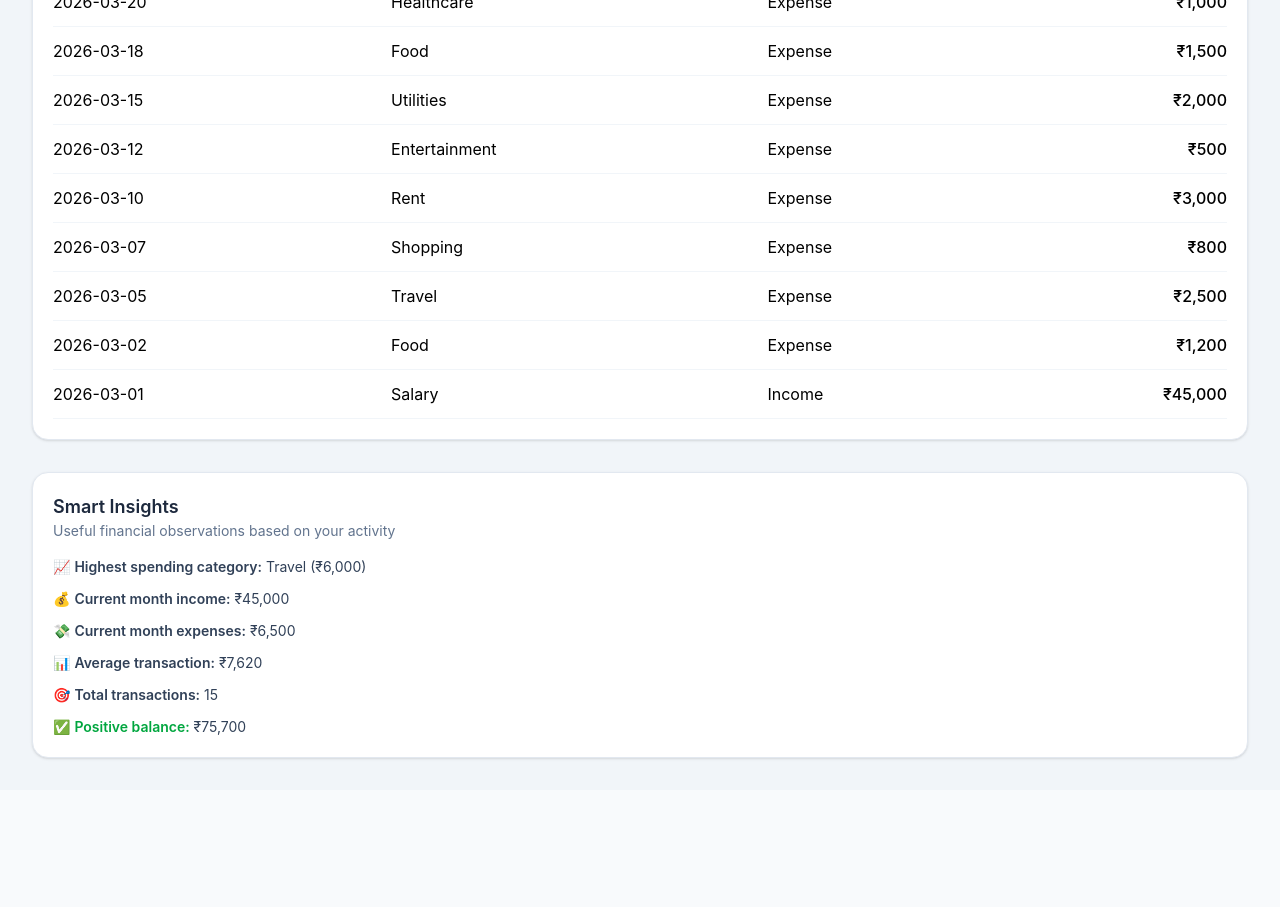
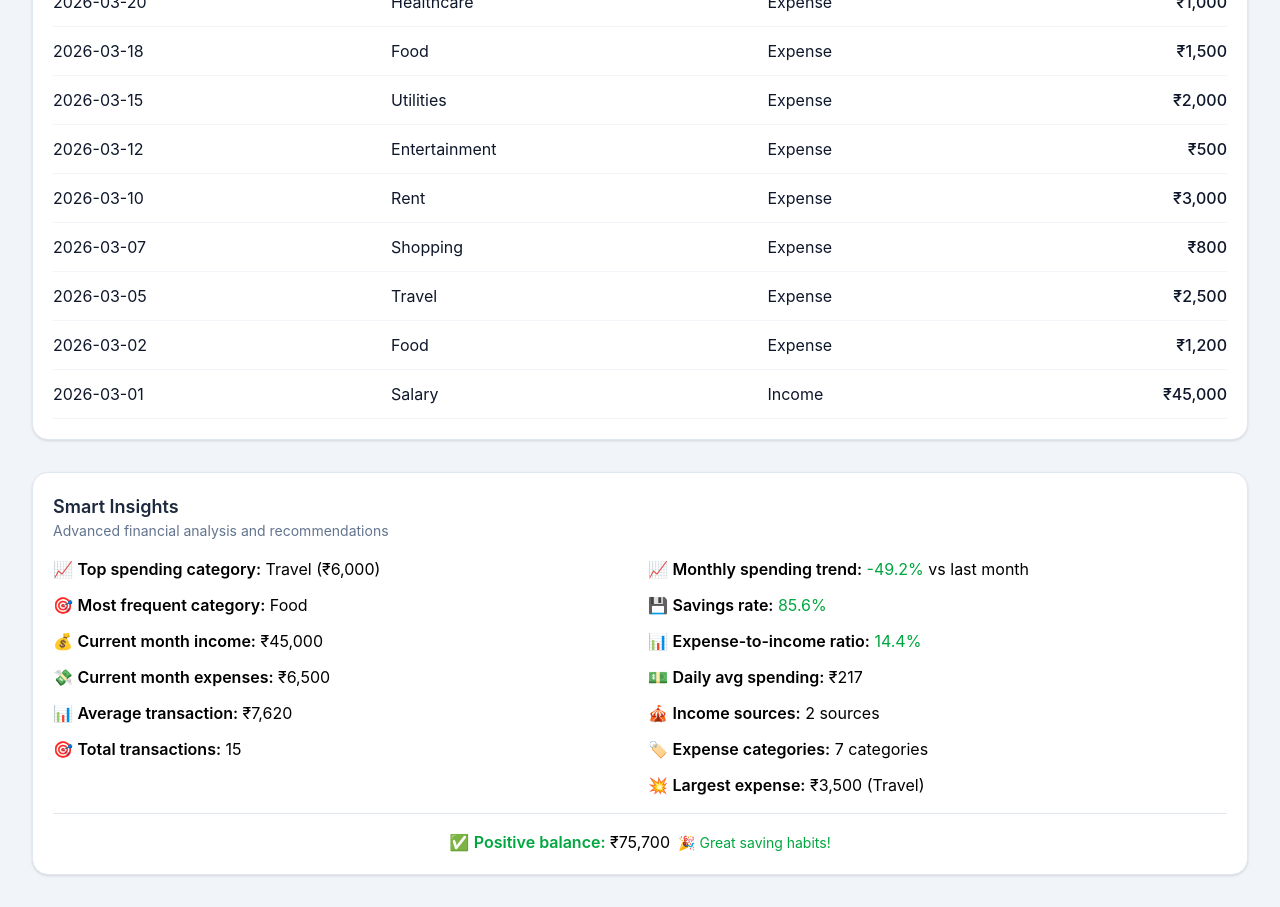
Before and after one commit to OmpalSingh01/finance-dashboard, a React (Vite) app: page / in a window 1280 px wide. Shown: the part 1320-2227 px from the top of the page. Before the commit the page ends 2110 px from the top, so only its background shows below. Built offline with nearby package versions, Linux system fonts and the light colour scheme.

Commit message:
SmartInsights

```diff
--- a/src/components/AddTransactionForm.jsx
+++ b/src/components/AddTransactionForm.jsx
@@ -39,28 +39,28 @@ export default function AddTransactionForm() {
   }
 
   return (
-    <div className="fixed inset-0 z-50 flex items-center justify-center bg-black bg-opacity-50 p-4">
-      <div className="w-full max-w-md rounded-2xl border border-slate-200 bg-white p-6 shadow-lg">
-        <h2 className="mb-4 text-lg font-semibold text-slate-800">
+    <div className="fixed inset-0 z-50 flex items-center justify-center bg-black bg-opacity-50 p-4 dark:bg-opacity-70">
+      <div className="w-full max-w-md rounded-2xl border border-slate-200 bg-white p-6 shadow-lg dark:border-slate-700 dark:bg-slate-800">
+        <h2 className="mb-4 text-lg font-semibold text-slate-800 dark:text-white">
           Add New Transaction
         </h2>
 
         <form onSubmit={handleSubmit} className="space-y-4">
           <div>
-            <label className="block text-sm font-medium text-slate-700 mb-1">
+            <label className="block text-sm font-medium text-slate-700 mb-1 dark:text-slate-300">
               Date
             </label>
             <input
               type="date"
               value={formData.date}
               onChange={(e) => setFormData({ ...formData, date: e.target.value })}
-              className="w-full rounded-lg border border-slate-300 px-3 py-2 outline-none focus:ring-2 focus:ring-slate-300"
+              className="w-full rounded-lg border border-slate-300 bg-white px-3 py-2 text-slate-900 outline-none focus:ring-2 focus:ring-slate-300 dark:border-slate-600 dark:bg-slate-700 dark:text-white dark:focus:ring-slate-500"
               required
             />
           </div>
 
           <div>
-            <label className="block text-sm font-medium text-slate-700 mb-1">
+            <label className="block text-sm font-medium text-slate-700 mb-1 dark:text-slate-300">
               Amount (₹)
             </label>
             <input
@@ -70,13 +70,13 @@ export default function AddTransactionForm() {
               value={formData.amount}
               onChange={(e) => setFormData({ ...formData, amount: e.target.value })}
               placeholder="Enter amount"
-              className="w-full rounded-lg border border-slate-300 px-3 py-2 outline-none focus:ring-2 focus:ring-slate-300"
+              className="w-full rounded-lg border border-slate-300 bg-white px-3 py-2 text-slate-900 outline-none focus:ring-2 focus:ring-slate-300 dark:border-slate-600 dark:bg-slate-700 dark:text-white dark:focus:ring-slate-500 dark:placeholder-slate-400"
               required
             />
           </div>
 
           <div>
-            <label className="block text-sm font-medium text-slate-700 mb-1">
+            <label className="block text-sm font-medium text-slate-700 mb-1 dark:text-slate-300">
               Category
             </label>
             <input
@@ -84,19 +84,19 @@ export default function AddTransactionForm() {
               value={formData.category}
               onChange={(e) => setFormData({ ...formData, category: e.target.value })}
               placeholder="e.g., Food, Salary, Travel"
-              className="w-full rounded-lg border border-slate-300 px-3 py-2 outline-none focus:ring-2 focus:ring-slate-300"
+              className="w-full rounded-lg border border-slate-300 bg-white px-3 py-2 text-slate-900 outline-none focus:ring-2 focus:ring-slate-300 dark:border-slate-600 dark:bg-slate-700 dark:text-white dark:focus:ring-slate-500 dark:placeholder-slate-400"
               required
             />
           </div>
 
           <div>
-            <label className="block text-sm font-medium text-slate-700 mb-1">
+            <label className="block text-sm font-medium text-slate-700 mb-1 dark:text-slate-300">
               Type
             </label>
             <select
               value={formData.type}
               onChange={(e) => setFormData({ ...formData, type: e.target.value })}
-              className="w-full rounded-lg border border-slate-300 px-3 py-2 outline-none focus:ring-2 focus:ring-slate-300"
+              className="w-full rounded-lg border border-slate-300 bg-white px-3 py-2 text-slate-900 outline-none focus:ring-2 focus:ring-slate-300 dark:border-slate-600 dark:bg-slate-700 dark:text-white dark:focus:ring-slate-500"
             >
               <option value="expense">Expense</option>
               <option value="income">Income</option>
@@ -106,14 +106,14 @@ export default function AddTransactionForm() {
           <div className="flex gap-3 pt-4">
             <button
               type="submit"
-              className="flex-1 rounded-lg bg-slate-900 px-4 py-2 text-white hover:opacity-90"
+              className="flex-1 rounded-lg bg-slate-900 px-4 py-2 text-white hover:opacity-90 dark:bg-slate-700 dark:hover:bg-slate-600"
             >
               Add Transaction
             </button>
             <button
               type="button"
               onClick={handleCancel}
-              className="flex-1 rounded-lg border border-slate-300 px-4 py-2 text-slate-700 hover:bg-slate-50"
+              className="flex-1 rounded-lg border border-slate-300 bg-white px-4 py-2 text-slate-700 hover:bg-slate-50 dark:border-slate-600 dark:bg-slate-700 dark:text-slate-300 dark:hover:bg-slate-600"
             >
               Cancel
             </button>
--- a/src/components/InsightsPanel.jsx
+++ b/src/components/InsightsPanel.jsx
@@ -23,23 +23,88 @@ export default function InsightsPanel() {
     .filter(tx => tx.type === 'expense')
     .reduce((sum, tx) => sum + tx.amount, 0)
 
+  // Calculate previous month data
+  const prevMonth = currentMonth === 0 ? 11 : currentMonth - 1
+  const prevYear = currentMonth === 0 ? currentYear - 1 : currentYear
+
+  const prevMonthTransactions = transactions.filter(tx => {
+    const txDate = new Date(tx.date)
+    return txDate.getMonth() === prevMonth && txDate.getFullYear() === prevYear
+  })
+
+  const prevMonthExpenses = prevMonthTransactions
+    .filter(tx => tx.type === 'expense')
+    .reduce((sum, tx) => sum + tx.amount, 0)
+
+  // Enhanced calculations
   const avgTransactionAmount = transactions.length > 0
     ? transactions.reduce((sum, tx) => sum + tx.amount, 0) / transactions.length
     : 0
 
+  // Expense-to-Income ratio
+  const expenseToIncomeRatio = currentMonthIncome > 0
+    ? (currentMonthExpenses / currentMonthIncome * 100).toFixed(1)
+    : 0
+
+  // Savings rate
+  const savingsRate = currentMonthIncome > 0
+    ? ((currentMonthIncome - currentMonthExpenses) / currentMonthIncome * 100).toFixed(1)
+    : 0
+
+  // Most frequent category
+  const categoryFrequency = {}
+  transactions.forEach(tx => {
+    if (tx.type === 'expense') {
+      categoryFrequency[tx.category] = (categoryFrequency[tx.category] || 0) + 1
+    }
+  })
+  const mostFrequentCategory = Object.entries(categoryFrequency)
+    .sort(([,a], [,b]) => b - a)[0]?.[0] || 'N/A'
+
+  // Largest transaction
+  const largestExpense = transactions
+    .filter(tx => tx.type === 'expense')
+    .sort((a, b) => b.amount - a.amount)[0]
+
+  // Daily average spending (current month)
+  const daysInMonth = new Date(currentYear, currentMonth + 1, 0).getDate()
+  const dailyAvgSpending = currentMonthExpenses / daysInMonth
+
+  // Income diversity
+  const incomeSources = new Set(
+    transactions.filter(tx => tx.type === 'income').map(tx => tx.category)
+  ).size
+
+  // Expense categories count
+  const expenseCategories = new Set(
+    transactions.filter(tx => tx.type === 'expense').map(tx => tx.category)
+  ).size
+
+  // Spending trend
+  const spendingTrend = prevMonthExpenses > 0
+    ? ((currentMonthExpenses - prevMonthExpenses) / prevMonthExpenses * 100).toFixed(1)
+    : 0
+
   return (
-    <div className="rounded-2xl border border-slate-200 bg-white p-5 shadow-sm">
-      <h2 className="text-lg font-semibold text-slate-800">
+    <div className="rounded-2xl border border-slate-200 bg-white p-5 shadow-sm dark:border-slate-700 dark:bg-slate-800">
+      <h2 className="text-lg font-semibold text-slate-800 dark:text-white">
         Smart Insights
       </h2>
-      <p className="mb-4 text-sm text-slate-500">
-        Useful financial observations based on your activity
+      <p className="mb-4 text-sm text-slate-500 dark:text-slate-400">
+        Advanced financial analysis and recommendations
       </p>
 
-      <div className="space-y-3 text-sm text-slate-700">
+      <div className="grid gap-4 md:grid-cols-2">
+        {/* Primary Insights */}
+        <div className="space-y-3">
           <p>
-          📈 <span className="font-semibold">Highest spending category:</span>{' '}
+            📈 <span className="font-semibold">Top spending category:</span>{' '}
             {insights.highestCategory} (₹{insights.highestAmount.toLocaleString()})
+          </p>
+
+          <p>
+            🎯 <span className="font-semibold">Most frequent category:</span>{' '}
+            {mostFrequentCategory}
           </p>
 
           <p>
@@ -61,16 +126,71 @@ export default function InsightsPanel() {
             🎯 <span className="font-semibold">Total transactions:</span>{' '}
             {insights.totalTransactions}
           </p>
+        </div>
 
+        {/* Advanced Insights */}
+        <div className="space-y-3">
+          <p>
+            📈 <span className="font-semibold">Monthly spending trend:</span>{' '}
+            <span className={spendingTrend > 0 ? 'text-red-600 dark:text-red-400' : 'text-green-600 dark:text-green-400'}>
+              {spendingTrend > 0 ? '+' : ''}{spendingTrend}%
+            </span>{' '}
+            vs last month
+          </p>
+
+          <p>
+            💾 <span className="font-semibold">Savings rate:</span>{' '}
+            <span className={parseFloat(savingsRate) >= 20 ? 'text-green-600 dark:text-green-400' : parseFloat(savingsRate) >= 10 ? 'text-yellow-600 dark:text-yellow-400' : 'text-red-600 dark:text-red-400'}>
+              {savingsRate}%
+            </span>
+          </p>
+
+          <p>
+            📊 <span className="font-semibold">Expense-to-income ratio:</span>{' '}
+            <span className={parseFloat(expenseToIncomeRatio) <= 70 ? 'text-green-600 dark:text-green-400' : parseFloat(expenseToIncomeRatio) <= 90 ? 'text-yellow-600 dark:text-yellow-400' : 'text-red-600 dark:text-red-400'}>
+              {expenseToIncomeRatio}%
+            </span>
+          </p>
+
+          <p>
+            💵 <span className="font-semibold">Daily avg spending:</span>{' '}
+            ₹{dailyAvgSpending.toLocaleString(undefined, {maximumFractionDigits: 0})}
+          </p>
+
+          <p>
+            🎪 <span className="font-semibold">Income sources:</span>{' '}
+            {incomeSources} {incomeSources === 1 ? 'source' : 'sources'}
+          </p>
+
+          <p>
+            🏷️ <span className="font-semibold">Expense categories:</span>{' '}
+            {expenseCategories} categories
+          </p>
+
+          {largestExpense && (
+            <p>
+              💥 <span className="font-semibold">Largest expense:</span>{' '}
+              ₹{largestExpense.amount.toLocaleString()} ({largestExpense.category})
+            </p>
+          )}
+        </div>
+      </div>
+
+      {/* Balance Status */}
+      <div className="mt-4 pt-4 border-t border-slate-200 dark:border-slate-700">
         {summary.balance >= 0 ? (
-          <p>
-            ✅ <span className="font-semibold text-green-600">Positive balance:</span>{' '}
+          <p className="text-center">
+            ✅ <span className="font-semibold text-green-600 dark:text-green-400">Positive balance:</span>{' '}
             ₹{summary.balance.toLocaleString()}
+            {parseFloat(savingsRate) >= 20 && (
+              <span className="ml-2 text-sm text-green-600 dark:text-green-400">🎉 Great saving habits!</span>
+            )}
           </p>
         ) : (
-          <p>
-            ⚠️ <span className="font-semibold text-red-600">Negative balance:</span>{' '}
+          <p className="text-center">
+            ⚠️ <span className="font-semibold text-red-600 dark:text-red-400">Negative balance:</span>{' '}
             ₹{Math.abs(summary.balance).toLocaleString()}
+            <span className="ml-2 text-sm text-yellow-600 dark:text-yellow-400">Consider reviewing expenses</span>
           </p>
         )}
       </div>
--- a/src/components/RoleSwitcher.jsx
+++ b/src/components/RoleSwitcher.jsx
@@ -4,12 +4,12 @@ export default function RoleSwitcher() {
   const { role, setRole } = useFinanceStore()
 
   return (
-    <div className="flex flex-col gap-4 rounded-2xl border border-slate-200 bg-white p-5 shadow-sm md:flex-row md:items-center md:justify-between">
+    <div className="flex flex-col gap-4 rounded-2xl border border-slate-200 bg-white p-5 shadow-sm md:flex-row md:items-center md:justify-between dark:border-slate-700 dark:bg-slate-800">
       <div>
-        <h2 className="text-lg font-semibold text-slate-800">
+        <h2 className="text-lg font-semibold text-slate-800 dark:text-white">
           User Access Control
         </h2>
-        <p className="text-sm text-slate-500">
+        <p className="text-sm text-slate-500 dark:text-slate-400">
           Simulate dashboard access by role
         </p>
       </div>
@@ -17,7 +17,7 @@ export default function RoleSwitcher() {
       <select
         value={role}
         onChange={(e) => setRole(e.target.value)}
-        className="rounded-lg border border-slate-300 px-4 py-2"
+        className="rounded-lg border border-slate-300 bg-white px-4 py-2 text-slate-900 dark:border-slate-600 dark:bg-slate-700 dark:text-white"
       >
         <option value="viewer">Viewer</option>
         <option value="admin">Admin</option>
--- a/src/components/SummaryCard.jsx
+++ b/src/components/SummaryCard.jsx
@@ -1,14 +1,14 @@
 export default function SummaryCard({ title, value, subText }) {
   return (
-    <div className="rounded-2xl border border-slate-200 bg-white p-5 shadow-sm transition-all duration-300 hover:-translate-y-1 hover:shadow-md">
-      <p className="text-sm font-medium text-slate-500">{title}</p>
+    <div className="rounded-2xl border border-slate-200 bg-white p-5 shadow-sm transition-all duration-300 hover:-translate-y-1 hover:shadow-md dark:border-slate-700 dark:bg-slate-800">
+      <p className="text-sm font-medium text-slate-500 dark:text-slate-400">{title}</p>
 
-      <h2 className="mt-3 text-3xl font-bold text-slate-800">
+      <h2 className="mt-3 text-3xl font-bold text-slate-800 dark:text-white">
         ₹{value.toLocaleString()}
       </h2>
 
       {subText && (
-        <p className="mt-2 text-xs text-slate-400">{subText}</p>
+        <p className="mt-2 text-xs text-slate-400 dark:text-slate-500">{subText}</p>
       )}
     </div>
   )
--- a/src/components/TransactionTable.jsx
+++ b/src/components/TransactionTable.jsx
@@ -68,14 +68,14 @@ export default function TransactionTable() {
   }
 
   return (
-    <div className="rounded-2xl border border-slate-200 bg-white p-5 shadow-sm">
+    <div className="rounded-2xl border border-slate-200 bg-white p-5 shadow-sm dark:border-slate-700 dark:bg-slate-800">
       {/* Header */}
       <div className="mb-4 flex items-center justify-between">
         <div>
-          <h2 className="text-lg font-semibold text-slate-800">
+          <h2 className="text-lg font-semibold text-slate-800 dark:text-white">
             Transactions
           </h2>
-          <p className="text-sm text-slate-500">
+          <p className="text-sm text-slate-500 dark:text-slate-400">
             Search and filter financial activities
           </p>
         </div>
@@ -83,7 +83,7 @@ export default function TransactionTable() {
         {role === 'admin' && (
           <button
             onClick={() => setShowAddForm(true)}
-            className="rounded-lg bg-slate-900 px-4 py-2 text-sm text-white hover:opacity-90"
+            className="rounded-lg bg-slate-900 px-4 py-2 text-sm text-white hover:opacity-90 dark:bg-slate-700 dark:hover:bg-slate-600"
           >
             + Add Transaction
           </button>
@@ -97,13 +97,13 @@ export default function TransactionTable() {
           placeholder="Search by category..."
           value={search}
           onChange={(e) => setSearch(e.target.value)}
-          className="w-full rounded-lg border border-slate-300 px-4 py-2 outline-none focus:ring-2 focus:ring-slate-300"
+          className="w-full rounded-lg border border-slate-300 bg-white px-4 py-2 text-slate-900 outline-none focus:ring-2 focus:ring-slate-300 dark:border-slate-600 dark:bg-slate-700 dark:text-white dark:focus:ring-slate-500 dark:placeholder-slate-400"
         />
 
         <select
           value={filterType}
           onChange={(e) => setFilterType(e.target.value)}
-          className="rounded-lg border border-slate-300 px-4 py-2"
+          className="rounded-lg border border-slate-300 bg-white px-4 py-2 text-slate-900 dark:border-slate-600 dark:bg-slate-700 dark:text-white"
         >
           <option value="all">All</option>
           <option value="income">Income</option>
@@ -115,27 +115,27 @@ export default function TransactionTable() {
       <div className="overflow-x-auto">
         <table className="w-full min-w-[600px]">
           <thead>
-            <tr className="border-b border-slate-200 text-left text-sm text-slate-500">
+            <tr className="border-b border-slate-200 text-left text-sm text-slate-500 dark:border-slate-700 dark:text-slate-400">
               <th
-                className="pb-3 cursor-pointer hover:text-slate-700 select-none"
+                className="pb-3 cursor-pointer hover:text-slate-700 select-none dark:hover:text-slate-200"
                 onClick={() => handleSort('date')}
               >
                 Date {sortBy === 'date' && (sortOrder === 'asc' ? '↑' : '↓')}
               </th>
               <th
-                className="pb-3 cursor-pointer hover:text-slate-700 select-none"
+                className="pb-3 cursor-pointer hover:text-slate-700 select-none dark:hover:text-slate-200"
                 onClick={() => handleSort('category')}
               >
                 Category {sortBy === 'category' && (sortOrder === 'asc' ? '↑' : '↓')}
               </th>
               <th
-                className="pb-3 cursor-pointer hover:text-slate-700 select-none"
+                className="pb-3 cursor-pointer hover:text-slate-700 select-none dark:hover:text-slate-200"
                 onClick={() => handleSort('type')}
               >
                 Type {sortBy === 'type' && (sortOrder === 'asc' ? '↑' : '↓')}
               </th>
               <th
-                className="pb-3 cursor-pointer hover:text-slate-700 select-none"
+                className="pb-3 cursor-pointer hover:text-slate-700 select-none dark:hover:text-slate-200"
                 onClick={() => handleSort('amount')}
               >
                 Amount {sortBy === 'amount' && (sortOrder === 'asc' ? '↑' : '↓')}
@@ -148,12 +148,12 @@ export default function TransactionTable() {
               sortedTransactions.map((tx) => (
                 <tr
                   key={tx.id}
-                  className="border-b border-slate-100"
+                  className="border-b border-slate-100 hover:bg-slate-50 dark:border-slate-700 dark:hover:bg-slate-700"
                 >
-                  <td className="py-3">{tx.date}</td>
-                  <td>{tx.category}</td>
-                  <td className="capitalize">{tx.type}</td>
-                  <td className="text-right font-medium">
+                  <td className="py-3 text-slate-900 dark:text-white">{tx.date}</td>
+                  <td className="text-slate-900 dark:text-white">{tx.category}</td>
+                  <td className="capitalize text-slate-900 dark:text-white">{tx.type}</td>
+                  <td className="text-right font-medium text-slate-900 dark:text-white">
                     ₹{tx.amount.toLocaleString()}
                   </td>
                 </tr>
@@ -165,10 +165,10 @@ export default function TransactionTable() {
                     className="py-8 text-center"
                 >
                     <div className="flex flex-col items-center justify-center">
-                    <p className="text-lg font-medium text-slate-500">
+                    <p className="text-lg font-medium text-slate-500 dark:text-slate-400">
                         No transactions found
                     </p>
-                    <p className="text-sm text-slate-400">
+                    <p className="text-sm text-slate-400 dark:text-slate-500">
                         Try changing search or filter criteria
                     </p>
                     </div>
```
Lines whose indentation alone changed are shown as unchanged.
